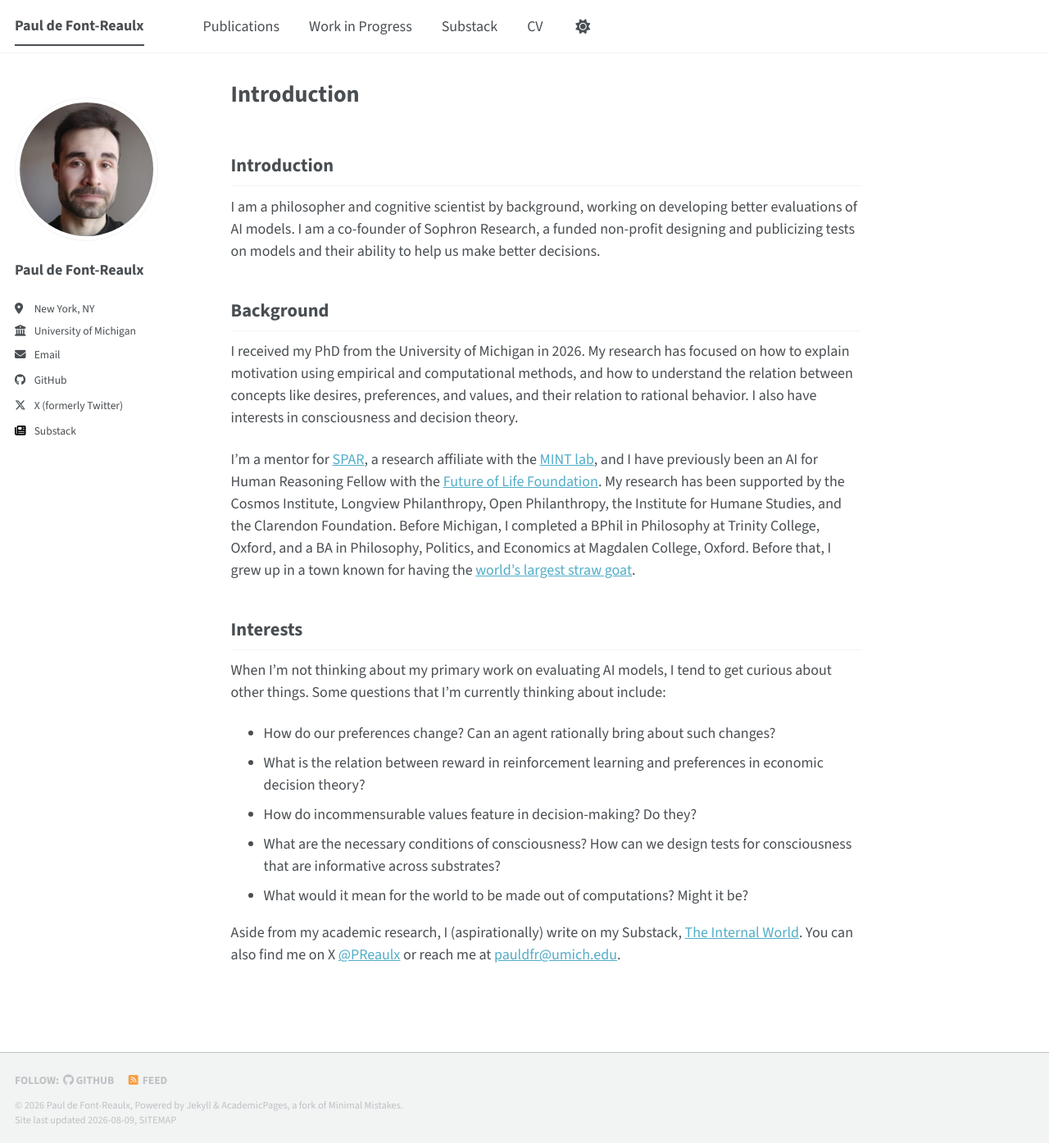
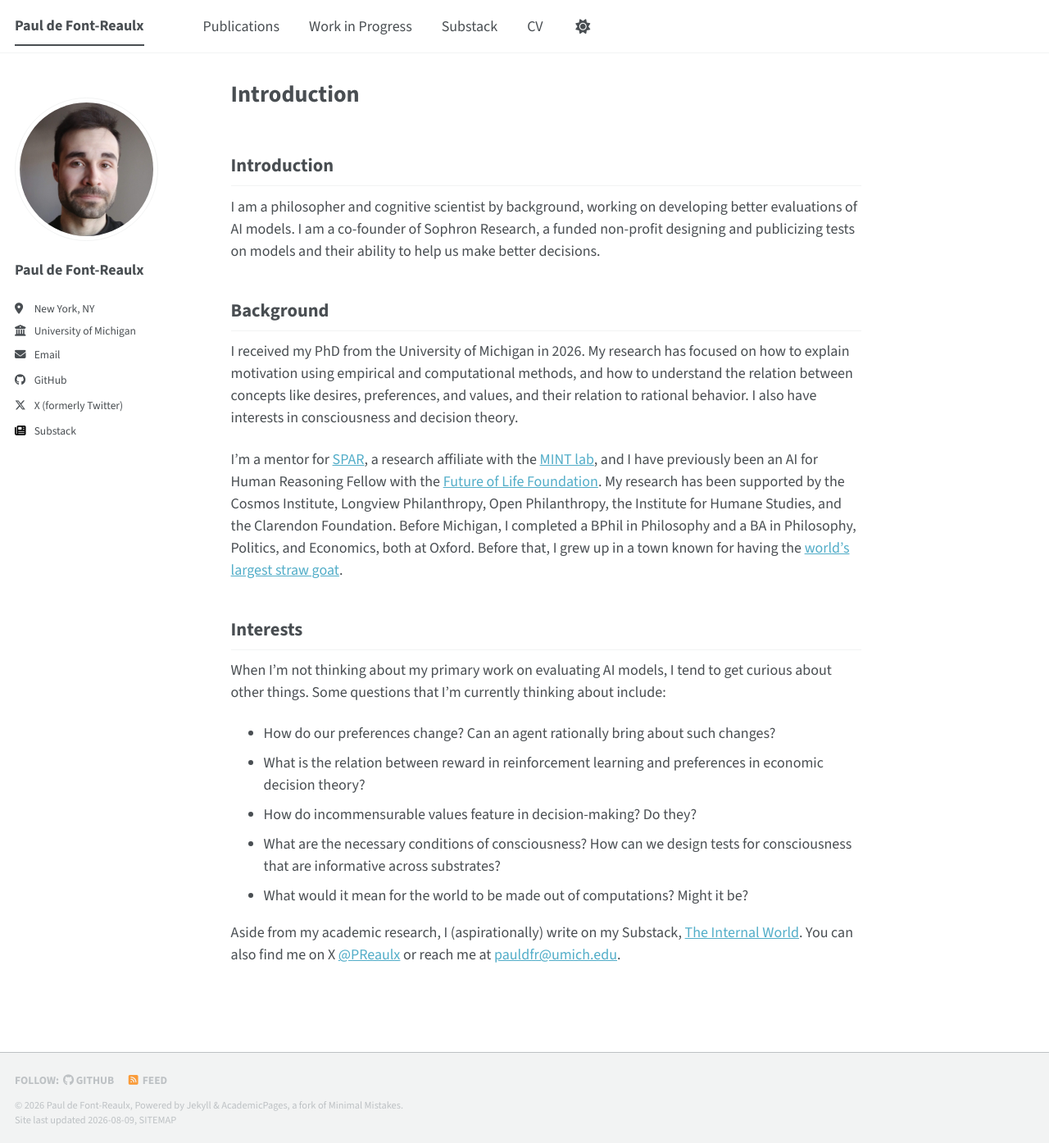
Before and after one commit to pauldfr/pauldfr.github.io, a Jekyll site: the page built from _pages/about.md, in a window 1280 px wide and 1394 px high. Shown: the whole window at 82% size. Built offline with Jekyll 4.4.1, drawn with Linux system fonts in a browser that asks for light colours; a style sheet for code colours, icons or effects is not loaded; our own code applies the rules of GitHub Pages for plain Markdown files.

Commit message:
Condense Oxford line on about page
Co-Authored-By: Claude Fable 5 <noreply@anthropic.com>

```diff
--- a/_pages/about.md
+++ b/_pages/about.md
@@ -13,7 +13,7 @@ I am a philosopher and cognitive scientist by background, working on developing
 
 I received my PhD from the University of Michigan in 2026. My research has focused on how to explain motivation using empirical and computational methods, and how to understand the relation between concepts like desires, preferences, and values, and their relation to rational behavior. I also have interests in consciousness and decision theory.
 
-I'm a mentor for [SPAR](https://sparai.org/), a research affiliate with the [MINT lab](https://mintresearch.org/), and I have previously been an AI for Human Reasoning Fellow with the [Future of Life Foundation](https://www.flf.org/). My research has been supported by the Cosmos Institute, Longview Philanthropy, Open Philanthropy, the Institute for Humane Studies, and the Clarendon Foundation. Before Michigan, I completed a BPhil in Philosophy at Trinity College, Oxford, and a BA in Philosophy, Politics, and Economics at Magdalen College, Oxford. Before that, I grew up in a town known for having the [world's largest straw goat](https://en.wikipedia.org/wiki/G%C3%A4vle_goat).
+I'm a mentor for [SPAR](https://sparai.org/), a research affiliate with the [MINT lab](https://mintresearch.org/), and I have previously been an AI for Human Reasoning Fellow with the [Future of Life Foundation](https://www.flf.org/). My research has been supported by the Cosmos Institute, Longview Philanthropy, Open Philanthropy, the Institute for Humane Studies, and the Clarendon Foundation. Before Michigan, I completed a BPhil in Philosophy and a BA in Philosophy, Politics, and Economics, both at Oxford. Before that, I grew up in a town known for having the [world's largest straw goat](https://en.wikipedia.org/wiki/G%C3%A4vle_goat).
 
 ## Interests
 
```
